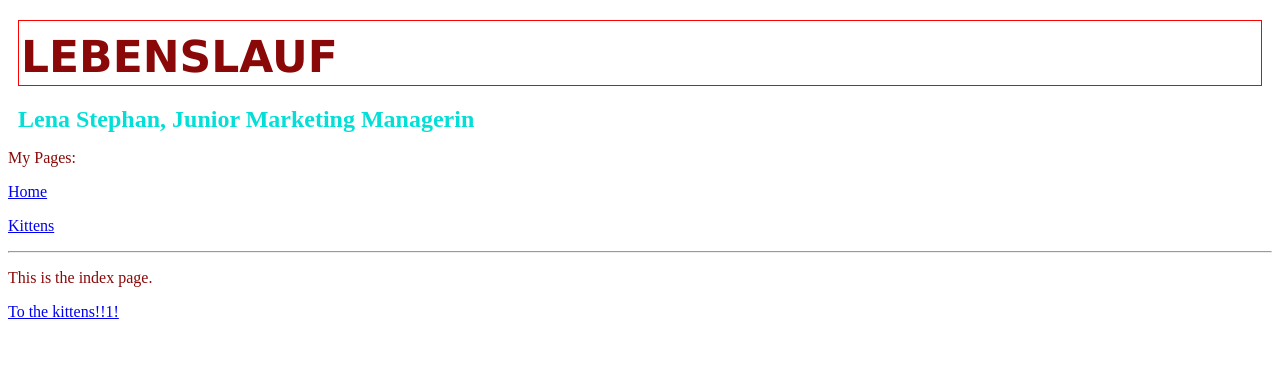
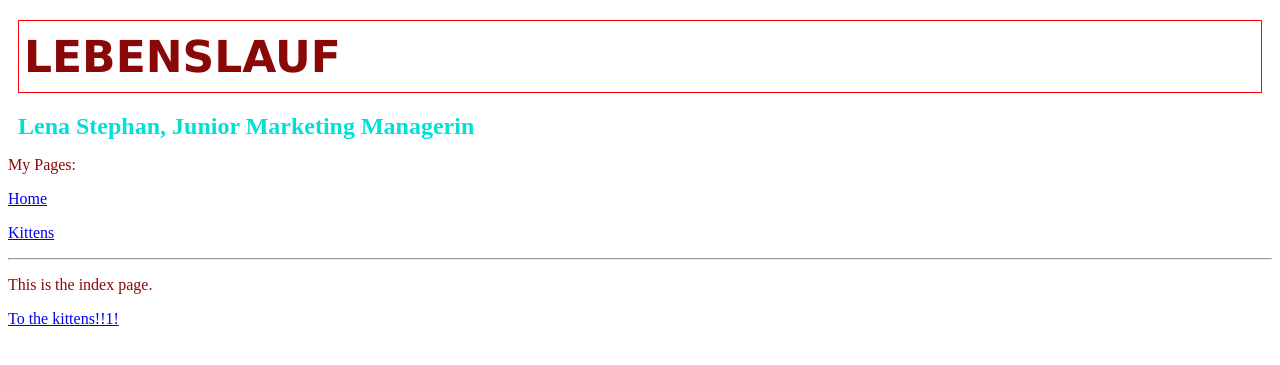
Before and after one commit to Lena231189/Lena231189.github.io, a Jekyll site: the page built from index.html, in a window 1280 px wide. Shown: the top 365 px of the page. Built offline with Jekyll 4.4.1, drawn with Linux system fonts in a browser that asks for light colours.

Commit message:
Update style.css

```diff
--- a/css/style.css
+++ b/css/style.css
@@ -6,7 +6,7 @@ h1 {
 
     border: 1px solid red;
     margin: 20px 10px;
-    padding: 10px 5px 3px 2px;
+    padding: 10px 5px;
 }
 h2 {
     color: #01DFD7;
```
